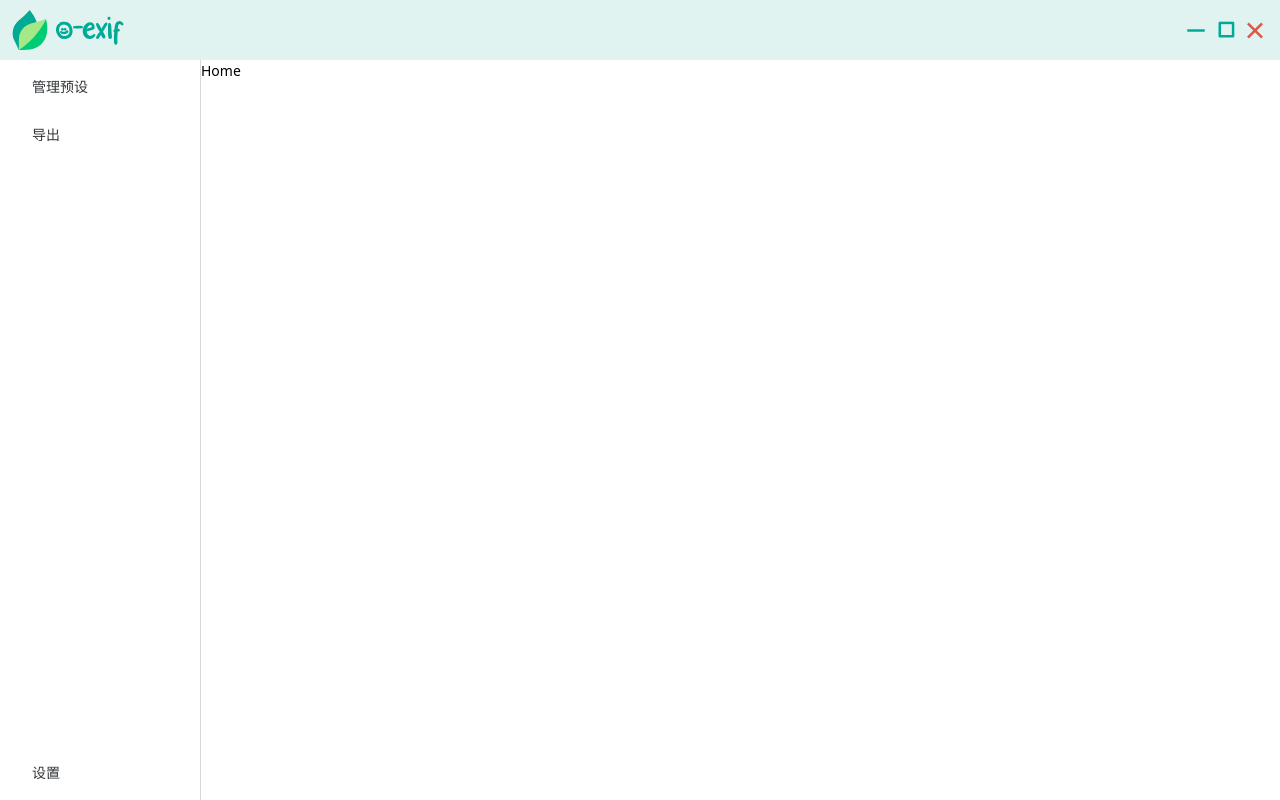
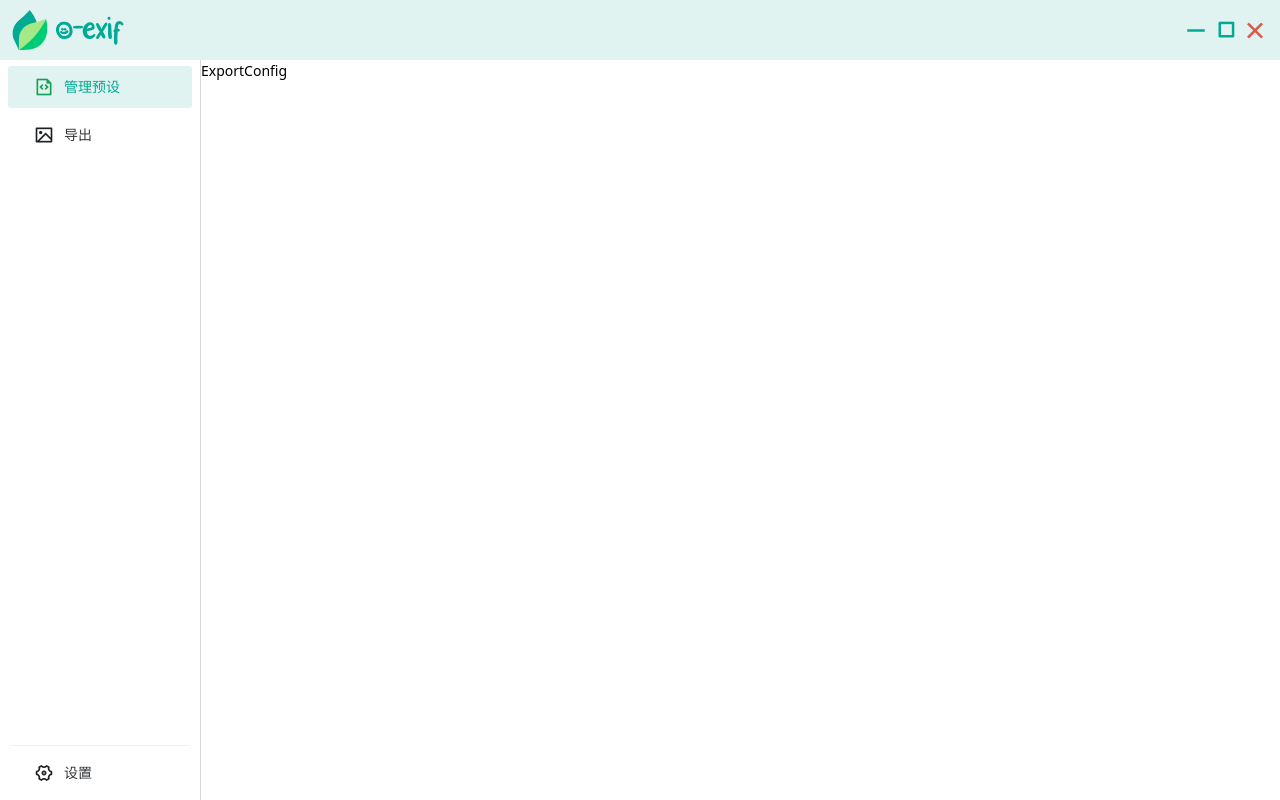
Before and after one commit to bojun1995/o-exif, a Vue app in the folder frontend/: page /#/ in a window 1280 px wide. Built offline with nearby package versions, Linux system fonts and the light colour scheme.

Commit message:
[chg]aside

```diff
--- a/frontend/src/App.vue
+++ b/frontend/src/App.vue
@@ -1,14 +1,30 @@
 <template>
-  <div class="app">
-    <TheLayout></TheLayout>
-  </div>
+  <NConfigProvider class="config-box" :theme-overrides="themeOverrides">
+    <div class="app">
+      <TheLayout></TheLayout>
+    </div>
+  </NConfigProvider>
 </template>
 
 <script setup>
 import TheLayout from '@/comp/TheLayout/index.vue'
+import { NConfigProvider } from 'naive-ui'
+
+const themeOverrides = ref({
+  Menu: {
+    itemColorActive: '#E1F3F0',
+    itemColorActiveHover: '#E1F3F0',
+    itemTextColorActive: '#00AA95',
+  },
+})
 </script>
 
 <style lang="scss" rel="stylesheet/scss" type="text/scss" scoped>
+.config-box {
+  height: 100%;
+  width: 100%;
+}
+
 .app {
   height: 100%;
   width: 100%;
--- a/frontend/src/comp/TheLayout/comp/Aside.vue
+++ b/frontend/src/comp/TheLayout/comp/Aside.vue
@@ -1,27 +1,90 @@
 <template>
   <div class="aside">
-    <n-menu :options="menuOptions" class="main-menu" />
-    <n-menu :options="bottomOptions" />
+    <n-menu
+      key="topMenu"
+      :value="topMenuSelected"
+      :options="topMenuOptions"
+      class="main-menu"
+      @update:value="onTopMenuSelectedChg"
+    />
+    <div class="divider-box">
+      <n-divider />
+    </div>
+    <n-menu
+      key="bottomMenu"
+      :value="bottomMenuSelected"
+      :options="bottomOptions"
+      @update:value="onBottomMenuSelectedChg"
+    />
   </div>
 </template>
 
 <script setup>
-const menuOptions = ref([
+import CustomIcon from '@/comp/base/CustomIcon/index.vue'
+import { RouterLink } from 'vue-router'
+
+function renderIcon(className) {
+  return () => h(CustomIcon, { className })
+}
+
+const topMenuSelected = ref('exportConfig')
+const bottomMenuSelected = ref('')
+
+const topMenuOptions = ref([
   {
-    label: '管理预设',
+    label: () =>
+      h(
+        RouterLink,
+        {
+          to: {
+            name: 'exportConfig',
+          },
+        },
+        { default: () => '管理预设' }
+      ),
     key: 'exportConfig',
+    icon: renderIcon('ri-file-code-line'),
   },
   {
-    label: '导出',
-    key: 'export',
+    label: () =>
+      h(
+        RouterLink,
+        {
+          to: {
+            name: 'exportPicture',
+          },
+        },
+        { default: () => '导出' }
+      ),
+    key: 'exportPicture',
+    icon: renderIcon('ri-image-line'),
   },
 ])
 const bottomOptions = ref([
   {
-    label: '设置',
-    key: 'setting',
+    label: () =>
+      h(
+        RouterLink,
+        {
+          to: {
+            name: 'appSetting',
+          },
+        },
+        { default: () => '设置' }
+      ),
+    key: 'appSetting',
+    icon: renderIcon('ri-settings-4-line'),
   },
 ])
+
+function onTopMenuSelectedChg(key) {
+  bottomMenuSelected.value = ''
+  topMenuSelected.value = key
+}
+function onBottomMenuSelectedChg(key) {
+  topMenuSelected.value = ''
+  bottomMenuSelected.value = key
+}
 </script>
 
 <style lang="scss" rel="stylesheet/scss" type="text/scss" scoped>
@@ -30,6 +93,7 @@ const bottomOptions = ref([
   height: 100%;
   display: flex;
   flex-direction: column;
+  flex-shrink: 0;
   border-right: 1px solid $border_color;
 }
 
@@ -38,4 +102,12 @@ const bottomOptions = ref([
   flex-direction: column;
   flex-grow: 1;
 }
+
+.divider-box {
+  padding: 0px 10px;
+  .n-divider {
+    margin-top: 0px;
+    margin-bottom: 0px;
+  }
+}
 </style>
--- /dev/null
+++ b/frontend/src/comp/base/CustomIcon/index.vue
@@ -0,0 +1,21 @@
+<template>
+  <n-icon v-bind="$attrs">
+    <i :class="props.className"></i>
+  </n-icon>
+</template>
+
+<script setup>
+const props = defineProps({
+  className: {
+    type: String,
+    default: 'ri-home-line',
+  },
+})
+</script>
+<script>
+export default {
+  name: 'CustomIcon',
+}
+</script>
+
+<style lang="scss" rel="stylesheet/scss" type="text/scss" scoped></style>
--- a/frontend/src/router/index.js
+++ b/frontend/src/router/index.js
@@ -3,8 +3,18 @@ import { createRouter, createWebHashHistory } from 'vue-router'
 const baseRoutes = [
   {
     path: '/',
-    name: 'Home',
-    component: () => import('@/views/base/Home/index.vue'),
+    name: 'exportConfig',
+    component: () => import('@/views/biz/exportConfig/index.vue'),
+  },
+  {
+    path: '/exportPicture',
+    name: 'exportPicture',
+    component: () => import('@/views/biz/exportPicture/index.vue'),
+  },
+  {
+    path: '/appSetting',
+    name: 'appSetting',
+    component: () => import('@/views/biz/appSetting/index.vue'),
   },
   {
     path: '/:pathMatch(.*)*',
--- /dev/null
+++ b/frontend/src/views/biz/appSetting/index.vue
@@ -0,0 +1,12 @@
+<template>
+  <div>AppSetting</div>
+</template>
+
+<script setup></script>
+<script>
+export default {
+  name: 'AppSetting',
+}
+</script>
+
+<style lang="scss" rel="stylesheet/scss" type="text/scss" scoped></style>
--- /dev/null
+++ b/frontend/src/views/biz/exportConfig/index.vue
@@ -0,0 +1,12 @@
+<template>
+  <div>ExportConfig</div>
+</template>
+
+<script setup></script>
+<script>
+export default {
+  name: 'ExportConfig',
+}
+</script>
+
+<style lang="scss" rel="stylesheet/scss" type="text/scss" scoped></style>
--- /dev/null
+++ b/frontend/src/views/biz/exportPicture/index.vue
@@ -0,0 +1,14 @@
+<template>
+  <n-theme-editor> </n-theme-editor>
+</template>
+
+<script setup>
+import { NThemeEditor } from 'naive-ui'
+</script>
+<script>
+export default {
+  name: 'ExportPicture',
+}
+</script>
+
+<style lang="scss" rel="stylesheet/scss" type="text/scss" scoped></style>
```
Also changed, not shown: frontend/src/style/globalStyle.scss (line endings or trailing spaces), 1 other file (tests, documents, lock files or other folders).
